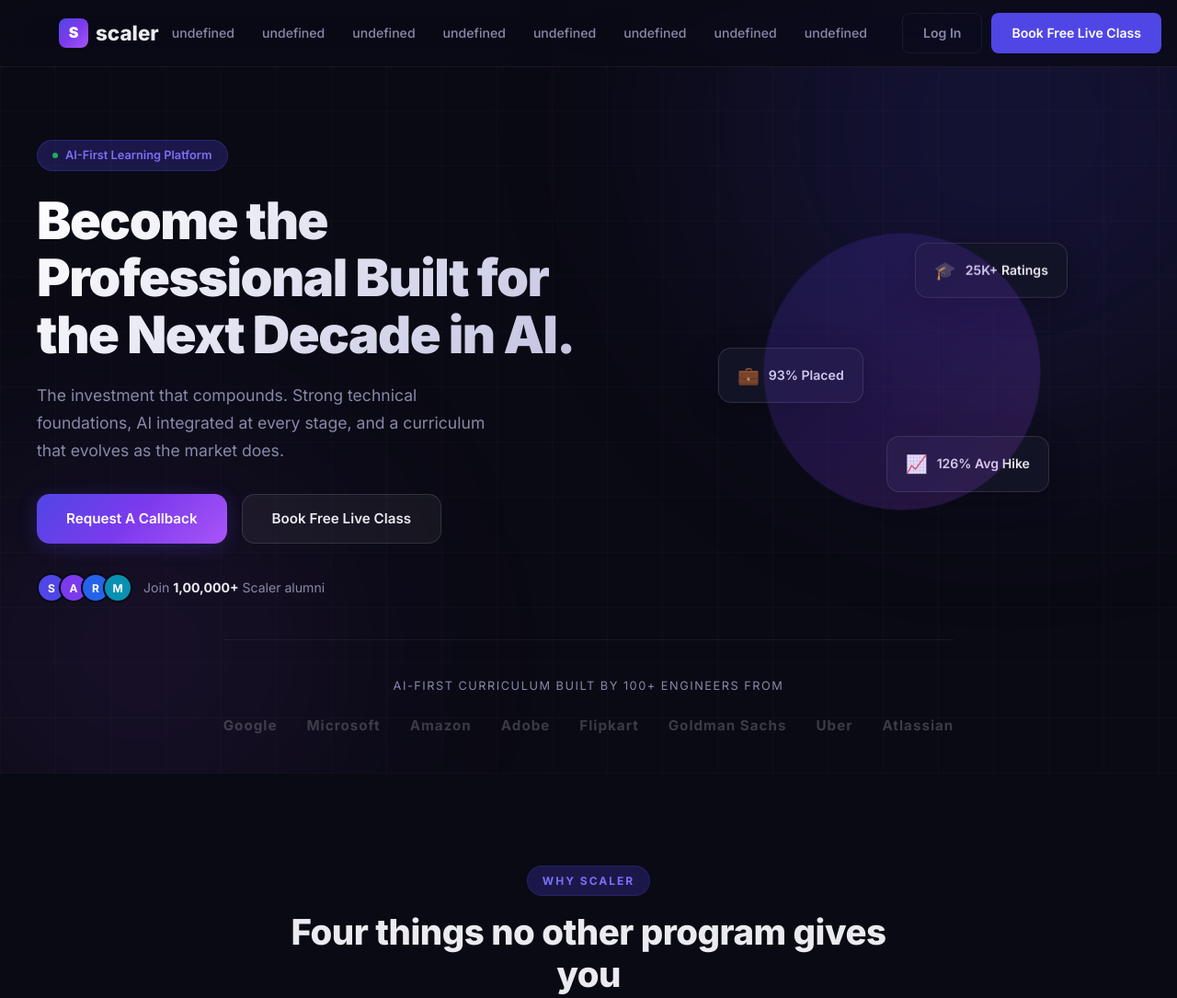
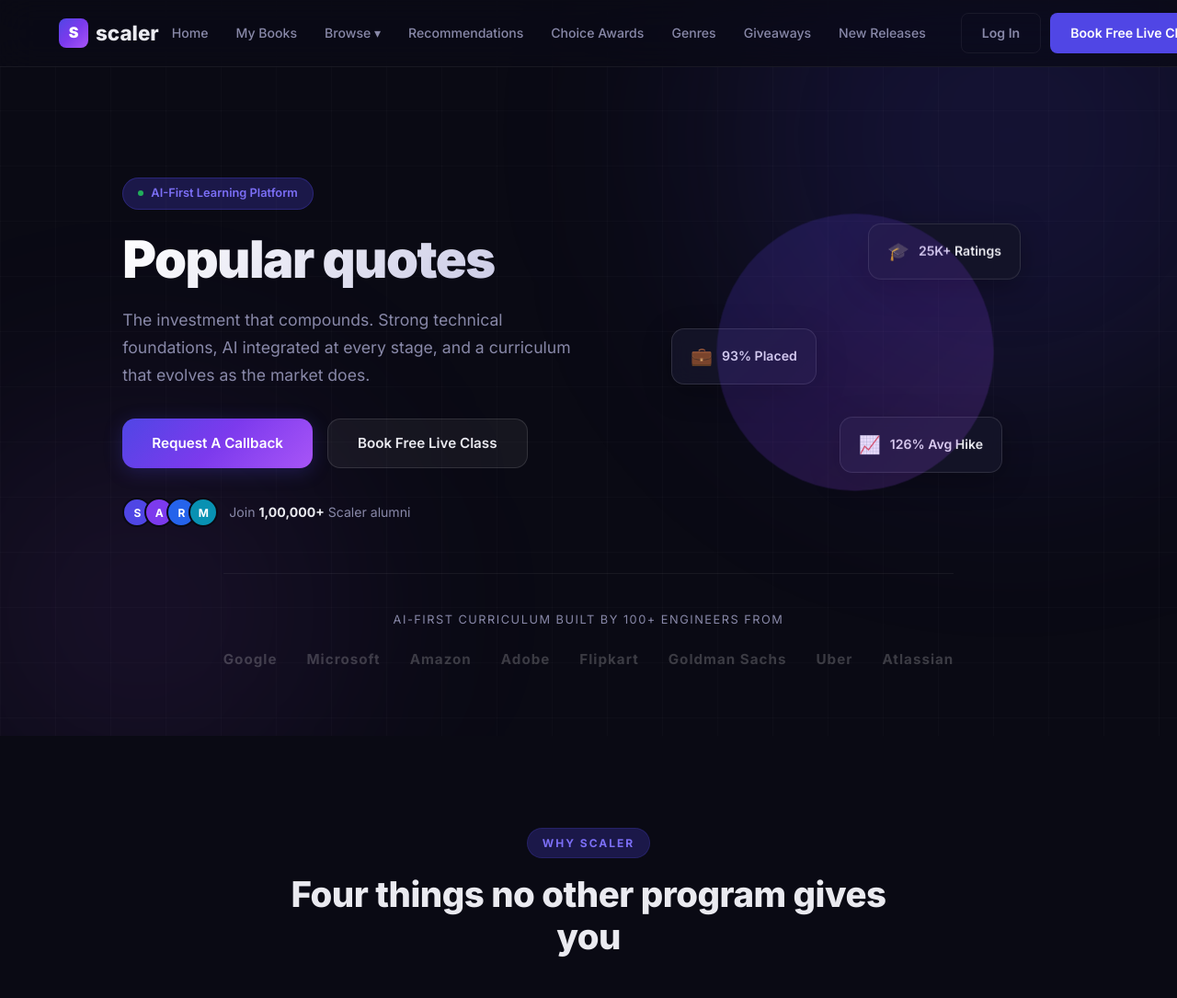
Before and after one commit to swarnika-cmd/CLI_AgentGenAi, a website: page code/output/index.html in a window 1280 px wide. Shown: the top 1085 px of the page at 92% size. Drawn offline with Linux system fonts and the light colour scheme.

Commit message:
chore: update .gitignore and output index.html

```diff
--- a/code/output/index.html
+++ b/code/output/index.html
@@ -22,14 +22,14 @@
       </button>
       <nav id="mainNav" class="main-nav">
         <div class="nav-links">
-            <a href="undefined" class="nav-link">undefined</a>
-            <a href="undefined" class="nav-link">undefined</a>
-            <a href="undefined" class="nav-link">undefined</a>
-            <a href="undefined" class="nav-link">undefined</a>
-            <a href="undefined" class="nav-link">undefined</a>
-            <a href="undefined" class="nav-link">undefined</a>
-            <a href="undefined" class="nav-link">undefined</a>
-            <a href="undefined" class="nav-link">undefined</a>
+            <a href="/?ref=nav_home" class="nav-link">Home</a>
+            <a href="/review/list?ref=nav_mybooks" class="nav-link">My Books</a>
+            <a href="/book?ref=nav_brws" class="nav-link">Browse ▾</a>
+            <a href="/recommendations?ref=nav_brws_recs" class="nav-link">Recommendations</a>
+            <a href="/choiceawards?ref=nav_brws_gca" class="nav-link">Choice Awards</a>
+            <a href="/genres?ref=nav_brws_genres" class="nav-link">Genres</a>
+            <a href="/giveaway?ref=nav_brws_giveaways" class="nav-link">Giveaways</a>
+            <a href="/book/popular_by_date/2026/5?ref=nav_brws_newrels" class="nav-link">New Releases</a>
         </div>
         <div class="nav-cta">
             <a href="#" class="btn btn-ghost">Log In</a>
@@ -53,7 +53,7 @@
             <span class="badge-dot"></span>
             AI-First Learning Platform
           </div>
-          <h1 class="hero-headline">Become the Professional Built for the Next Decade in AI.</h1>
+          <h1 class="hero-headline">Popular quotes</h1>
           <p class="hero-sub">The investment that compounds. Strong technical foundations, AI integrated at every stage, and a curriculum that evolves as the market does.</p>
           <div class="hero-cta">
             <a href="#" class="btn btn-primary">Request A Callback</a>
```
Also changed, not shown: 1 other file.
